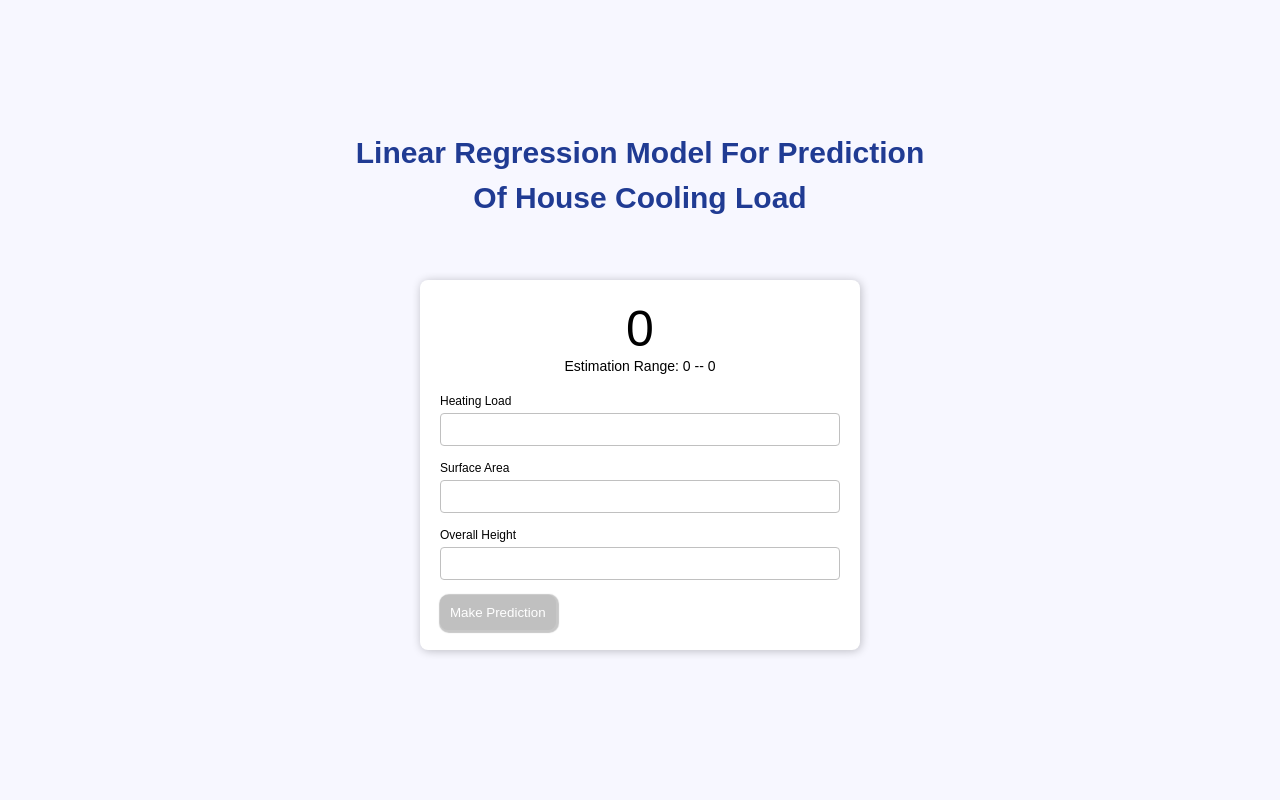
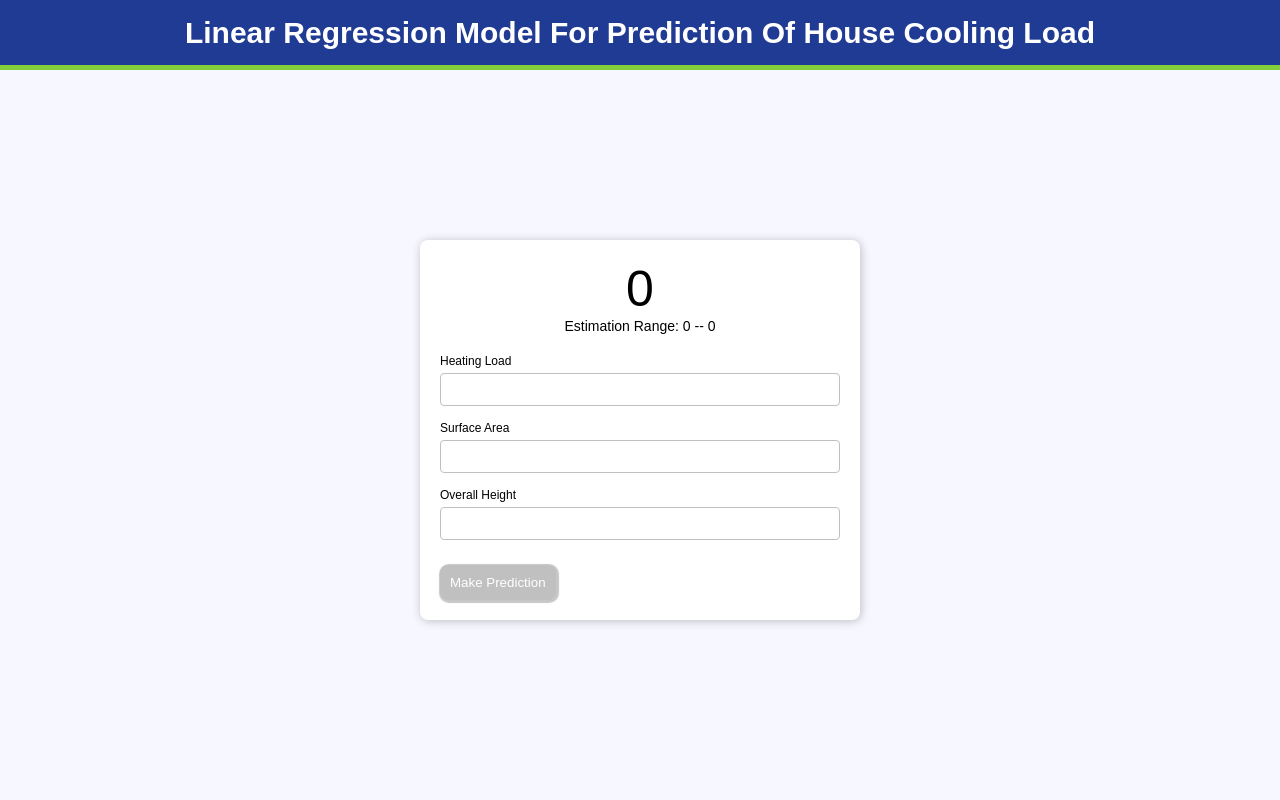
Before and after one commit to daviesesiro/House-cooling-load, a Flask app: page / in a window 1280 px wide. Run offline with Flask 2, Linux system fonts and the light colour scheme.

Commit message:
adjusted style.css with 💖

```diff
--- a/static/style.css
+++ b/static/style.css
@@ -17,21 +17,27 @@ html {
 
 body {
     background-color: #f7f7ff;
-    display: flex;
-    flex-direction: column;
-    justify-content: center;
-    align-items: center;
-    min-height: 100vh;
+
+}
+
+.body{
+     display: flex;
+     flex-direction: column;
+     justify-content: center;
+     align-items: center;
+     min-height: 80vh;
 }
 
 h1{
+    padding: 1rem;
+    color: white;
     text-transform: capitalize;
     font-size: 3rem;
     margin-bottom: 4rem;
     text-align: center;
-    color: var(--primary);
-    max-width: 60rem;
+    background-color: var(--primary);
     line-height: 4.5rem;
+    border-bottom: rgb(130, 206, 58) 5px solid;
 }
 
 .box {
@@ -72,6 +78,7 @@ button {
     border: none;
     padding: 1rem;
     border-radius: .8rem;
+    margin-top: 1rem;
     background-color: var(--primary);
     color: white;
     transition: .3s;
--- a/templates/index.html
+++ b/templates/index.html
@@ -14,6 +14,7 @@
 
 <body>
     <h1>linear regression model for prediction of house cooling load</h1>
+    <div class="body">
         <div class="box">
             <div class="top">
                 <p class="est">0</p>
@@ -27,6 +28,7 @@
             <input oninput="onChange()" type="number" id="overallHeight">
 
             <button disabled class="btn">Make Prediction</button>
+        </div>
     </div>
 
     <script>
```
Lines whose indentation alone changed are shown as unchanged.
